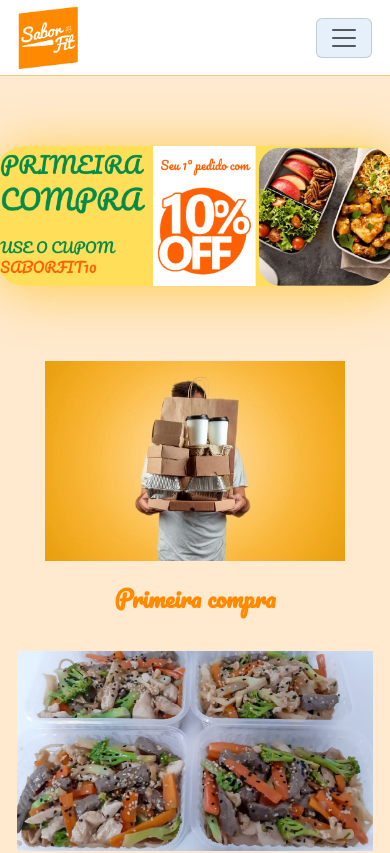
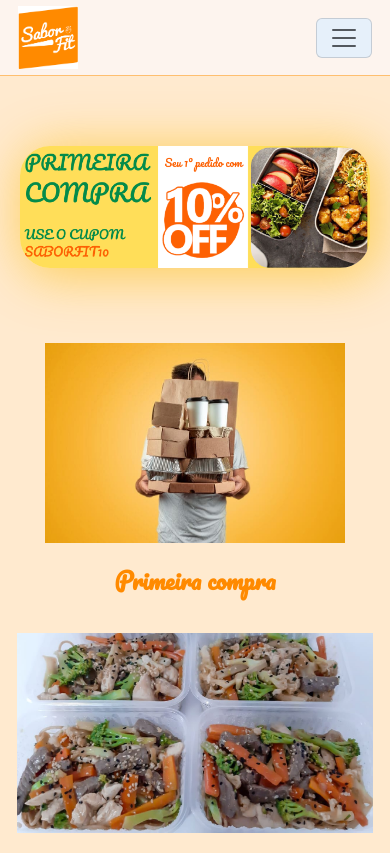
Before and after one commit to HeitorACB/Trabalho-Higor-faculdade, a plain HTML site: page index.html in a window 390 px wide. Shown: the top 853 px of the page. Drawn offline with nearby package versions, Linux system fonts and the light colour scheme; files whose address does not match are found by name; a web font is replaced by a local one.

```diff
--- a/main.css
+++ b/main.css
@@ -16,7 +16,7 @@
 }
 
 .navbar {
-  background-color: rgb(255, 255, 255);
+  background-color: rgb(253, 244, 238);
   padding-top: 20px;
   padding-bottom: 20px;
 }
@@ -189,7 +189,7 @@
 
 @media screen and (max-width: 767px) {
     #promocoes img {
-        max-width: 400px;
+        max-width: 350px;
     }
 
     .link a{
```
